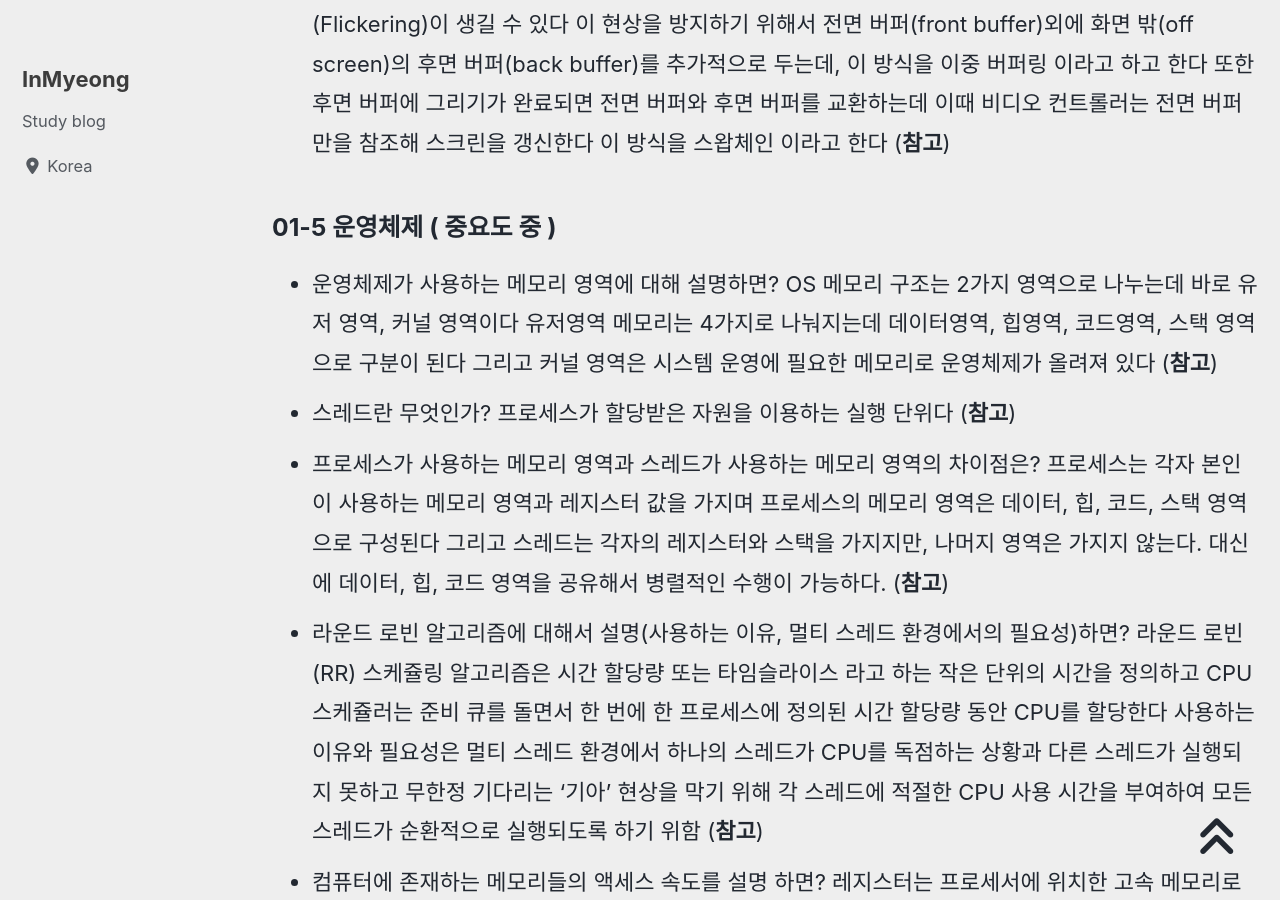
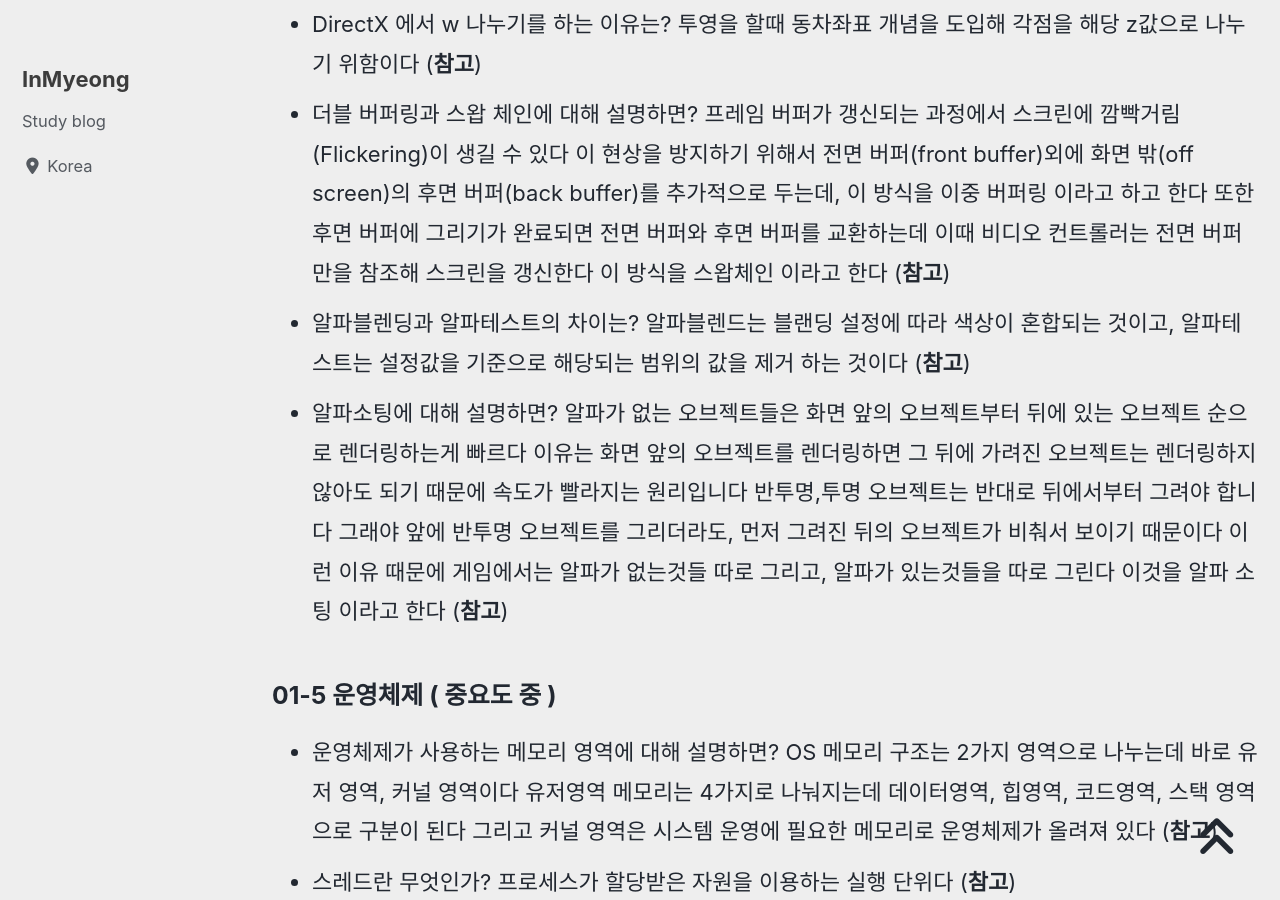
Before and after one commit to devMyeong/devMyeong.github.io, a Jekyll site: the page built from _posts/cs/2022-09-05-블로그-면접준비.md, in a window 1280 px wide and 900 px high, scrolled down 19586 px. Built offline with Jekyll 4.4.1, drawn with Linux system fonts in a browser that asks for light colours; cached includes are drawn as plain includes; nearby versions of some CDN libraries; some web fonts are replaced; comment, search, counter and statistics services are not loaded; some of the changed text lies outside the part shown.

Commit message:
Chore : CS지식 추가

```diff
--- a/_posts/cs/2022-09-05-블로그-면접준비.md
+++ b/_posts/cs/2022-09-05-블로그-면접준비.md
@@ -110,6 +110,7 @@ last_modified_at: 2022-10-30
 - std::forward에 대해 설명하면? 전달된 파라미터가 lvalue인지 rvalue인지에 따라 조건부 캐스팅을 진행한뒤 리턴한다 ([**참고**](https://pppgod.tistory.com/44)), ([**참고**](https://jungwoong.tistory.com/53))
 - weak_ptr의 lock 함수에 대해 설명하면?  weak_ptr 가 가리키는 객체가 아직 메모리에서 살아 있다면 (참조 개수가 0이 아니라면) 해당 객체를 가리키는 shared_ptr 를 반환하고, 이미 해제가 되었다면 아무것도 가리키지 않는 shared_ptr 를 반환한다 ([**참고**](https://koreanfoodie.me/842))
 - 보편 참조에 대해 설명하면? 보편 참조의 의미는 rvalue 참조이거나 lvalue 참조 중 하나라는 의미이다 ([**참고**](https://pppgod.tistory.com/45))
+- float나 double 자료형을 비교할때 == 연산자를 사용하면 안되는 이유는? float나 double은 값을 도출할 수 있는 수식에 대한 정보를 저장하는 방식인 부동소수점 방식을 사용하기 때문에 범위를 표현할수 있는 연산자를 활용해야 한다 ([**참고**](https://pang2h.tistory.com/184)), ([**참고**](https://pang2h.tistory.com/293))
 
 ### 01-2 자료구조, C++ STL ( 중요도 상 )
 - vector와 list의 차이는? vector를 중간삽입시 원소를 밀어내지만 list는 노드를 연결만 하기 때문에, 삽입 삭제 부분에서 시간복잡도의 우위를 가진다 그리고 vector는 메모리가 연속적이기 때문에 랜덤 접근이 가능하지만 list는 더블링크드리스트로 되어 있어 x[2]와 같은 랜덤 접근이 되지 않는다 즉 검색적인 측면에서는 vector가 우위에 있다 ([**참고**](https://chanheess.tistory.com/154))
@@ -185,6 +186,8 @@ last_modified_at: 2022-10-30
 - DirectX 9과 DirectX 11의 차이점은? 렌더링 파이프라인에서 차이가 있다 DirectX 9은 3D 좌표를 2D로 표현하기 위해 로컬 정점 -> 월드 스페이스 -> 뷰 스페이스 -> 조명 연산 -> 컬링 연산 -＞ 투영 연산 -> 클리핑 -> 뷰 포트 -> 레스터라이즈 과정을 거친다 DirectX 11은 입력 조립기 - 버텍스 셰이더 - 테셀레이션 - 지오메트리 셰이더 - 레스터라이저 - 픽셀 셰이더 - 출력 병합기 과정을 거친다 ([**참고**](https://m.blog.naver.com/PostView.naver?isHttpsRedirect=true&blogId=minizang99&logNo=220963722023))
 - DirectX 에서 w 나누기를 하는 이유는? 투영을 할때 동차좌표 개념을 도입해 각점을 해당 z값으로 나누기 위함이다 ([**참고**](https://www.gpgstudy.com/forum/viewtopic.php?t=6396))
 - 더블 버퍼링과 스왑 체인에 대해 설명하면? 프레임 버퍼가 갱신되는 과정에서 스크린에 깜빡거림(Flickering)이 생길 수 있다 이 현상을 방지하기 위해서 전면 버퍼(front buffer)외에 화면 밖(off screen)의 후면 버퍼(back buffer)를 추가적으로 두는데, 이 방식을 이중 버퍼링 이라고 하고 한다 또한 후면 버퍼에 그리기가 완료되면 전면 버퍼와 후면 버퍼를 교환하는데 이때 비디오 컨트롤러는 전면 버퍼 만을 참조해 스크린을 갱신한다 이 방식을 스왑체인 이라고 한다 ([**참고**](https://handhp1.tistory.com/10))
+- 알파블렌딩과 알파테스트의 차이는? 알파블렌드는 블랜딩 설정에 따라 색상이 혼합되는 것이고, 알파테스트는 설정값을 기준으로 해당되는 범위의 값을 제거 하는 것이다 ([**참고**](https://mgun.tistory.com/130))
+- 알파소팅에 대해 설명하면? 알파가 없는 오브젝트들은 화면 앞의 오브젝트부터 뒤에 있는 오브젝트 순으로 렌더링하는게 빠르다 이유는 화면 앞의 오브젝트를 렌더링하면 그 뒤에 가려진 오브젝트는 렌더링하지 않아도 되기 때문에 속도가 빨라지는 원리입니다 반투명,투명 오브젝트는 반대로 뒤에서부터 그려야 합니다 그래야 앞에 반투명 오브젝트를 그리더라도, 먼저 그려진 뒤의 오브젝트가 비춰서 보이기 때문이다 이런 이유 때문에 게임에서는 알파가 없는것들 따로 그리고, 알파가 있는것들을 따로 그린다 이것을 알파 소팅 이라고 한다 ([**참고**](https://m.blog.naver.com/PostView.naver?isHttpsRedirect=true&blogId=agebreak&logNo=60123549628))
 
 ### 01-5 운영체제 ( 중요도 중 )
 - 운영체제가 사용하는 메모리 영역에 대해 설명하면? OS 메모리 구조는 2가지 영역으로 나누는데 바로 유저 영역, 커널 영역이다 유저영역 메모리는 4가지로 나눠지는데 데이터영역, 힙영역, 코드영역, 스택 영역으로 구분이 된다 그리고 커널 영역은 시스템 운영에 필요한 메모리로 운영체제가 올려져 있다 ([**참고**](https://webstone.tistory.com/96))
```
